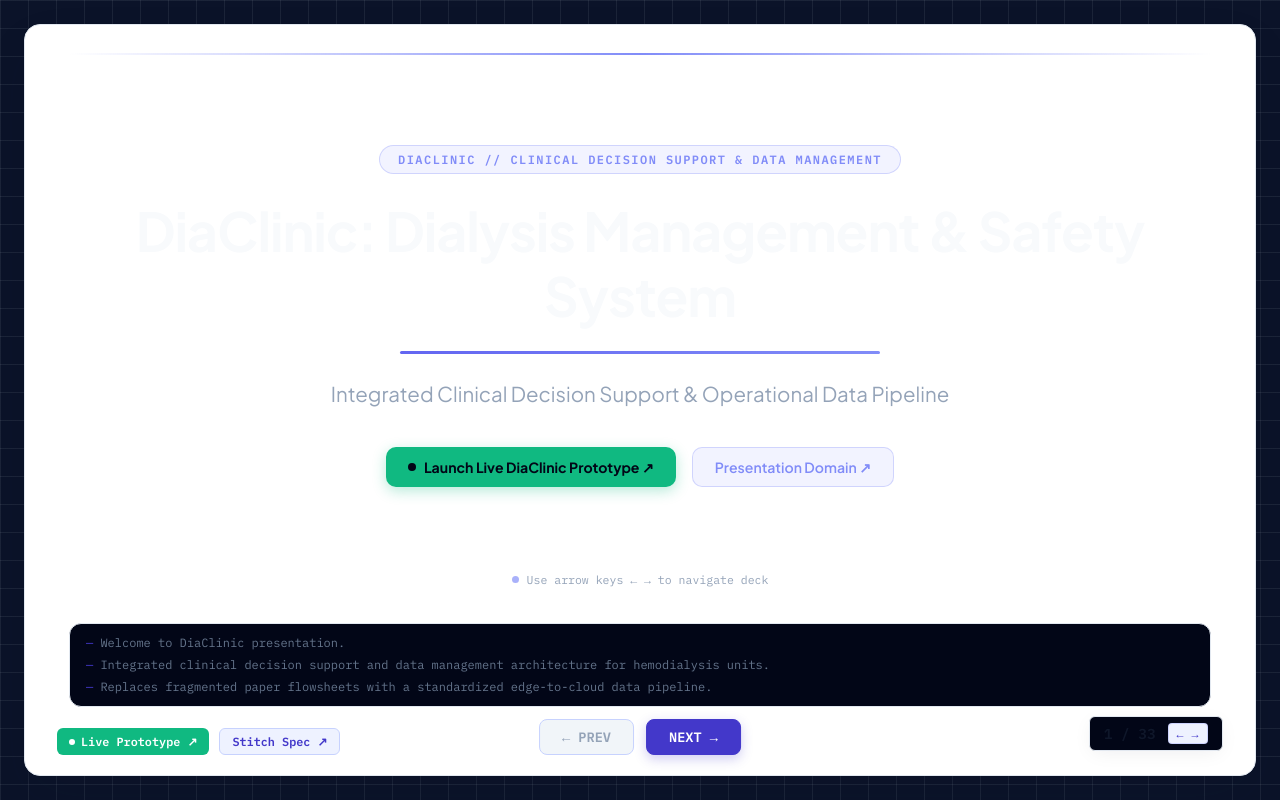
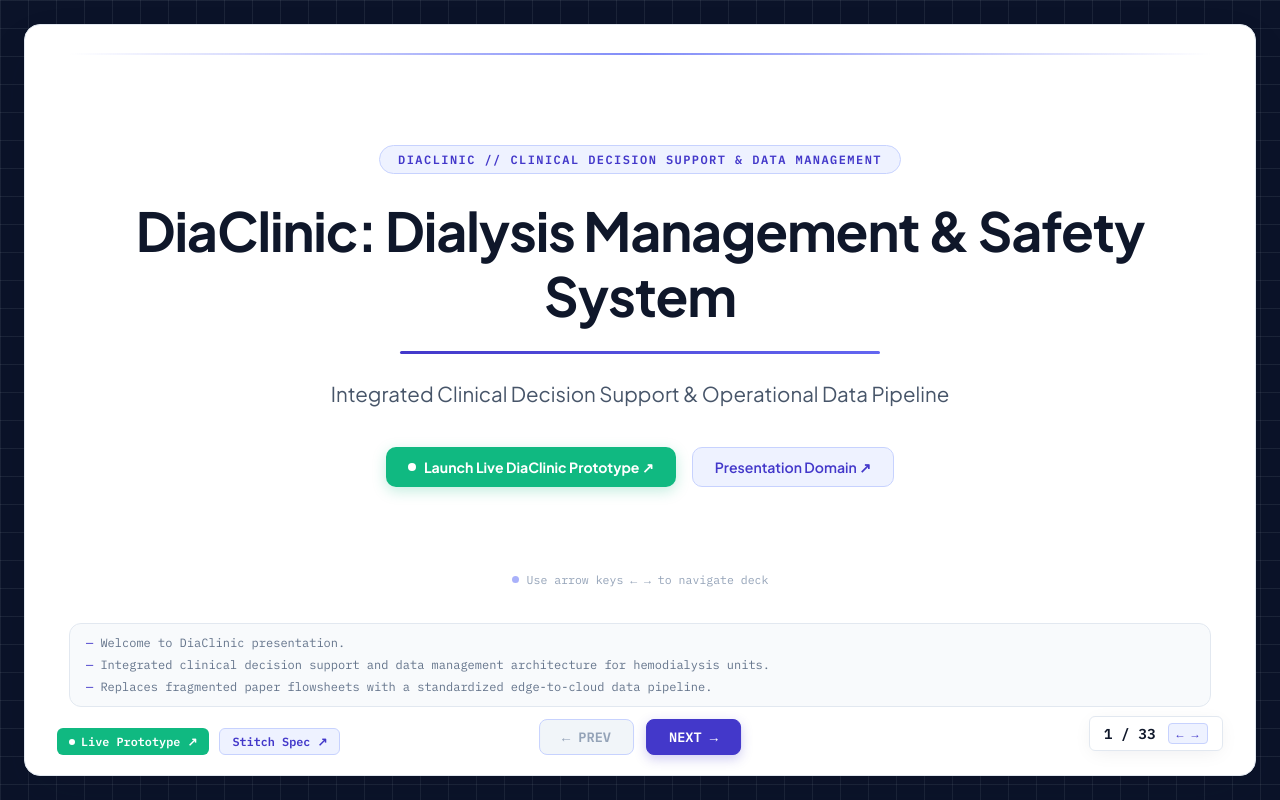
Before and after one commit to AhmedNasser-bug/kinematics-presentation, a Next.js app: page / in a window 1280 px wide. Built offline with nearby package versions, Linux system fonts and the light colour scheme.

Commit message:
fix: complete light theme color revert across slide titles, bullet cards, badges, slide counter, and hero/outro components

```diff
--- a/app/globals.css
+++ b/app/globals.css
@@ -137,8 +137,8 @@ h2 {
   right: 32px;
   font-family: var(--font-mono);
   font-size: 0.8rem;
-  color: var(--color-muted);
-  background: #020617;
+  color: var(--color-text);
+  background: #FFFFFF;
   border: 1px solid var(--color-border);
   border-radius: var(--radius-sm);
   padding: 6px 14px;
@@ -153,7 +153,7 @@ h2 {
   font-size: 0.72rem;
   color: var(--color-primary);
   background: var(--color-accent);
-  border: 1px solid rgba(129, 140, 248, 0.3);
+  border: 1px solid #C7D2FE;
   border-radius: 4px;
   padding: 2px 8px;
   letter-spacing: 0.05em;
@@ -185,7 +185,7 @@ h2 {
   margin-top: 12px;
   border-radius: var(--radius-md);
   border: 1px solid var(--color-border);
-  background: #020617;
+  background: #F8FAFC;
 }
 
 .note-item {
--- a/components/HeroSlide.jsx
+++ b/components/HeroSlide.jsx
@@ -58,9 +58,9 @@ export default function HeroSlide({ title, subtitle }) {
                 fontFamily: "'IBM Plex Mono', monospace",
                 fontSize: '0.75rem',
                 letterSpacing: '0.12em',
-                color: '#818CF8',
-                background: 'rgba(129, 140, 248, 0.1)',
-                border: '1px solid rgba(129, 140, 248, 0.3)',
+                color: '#4338CA',
+                background: '#EEF2FF',
+                border: '1px solid #C7D2FE',
                 borderRadius: '20px',
                 padding: '6px 18px',
                 marginBottom: '24px',
@@ -76,7 +76,7 @@ export default function HeroSlide({ title, subtitle }) {
                 fontFamily: "'Plus Jakarta Sans', sans-serif",
                 fontWeight: 700,
                 fontSize: 'clamp(2.2rem, 4.2vw, 3.6rem)',
-                color: '#F8FAFC',
+                color: '#0F172A',
                 textAlign: 'center',
                 lineHeight: 1.2,
                 margin: '0 0 16px 0',
@@ -91,7 +91,7 @@ export default function HeroSlide({ title, subtitle }) {
             {/* Subtle Pill Underline */}
             <div style={{
                 height: '3px',
-                background: 'linear-gradient(to right, #6366F1, #818CF8)',
+                background: 'linear-gradient(to right, #4338CA, #6366F1)',
                 borderRadius: '2px',
                 margin: '8px auto 24px',
                 animation: 'revealWidth 0.7s cubic-bezier(0.16,1,0.3,1) 0.5s both',
@@ -103,7 +103,7 @@ export default function HeroSlide({ title, subtitle }) {
             <p style={{
                 fontFamily: "'Plus Jakarta Sans', sans-serif",
                 fontSize: 'clamp(1.05rem, 1.8vw, 1.28rem)',
-                color: '#94A3B8',
+                color: '#475569',
                 textAlign: 'center',
                 margin: '0 0 36px 0',
                 animation: 'fadeUp 0.6s ease both',
@@ -126,15 +126,15 @@ export default function HeroSlide({ title, subtitle }) {
                     target="_blank"
                     rel="noreferrer"
                     style={{
-                        background: '#10B981', color: '#020617',
-                        borderRadius: '10px', boxShadow: '0 4px 14px rgba(16, 185, 129, 0.3)',
+                        background: '#10B981', color: '#FFFFFF',
+                        borderRadius: '10px', boxShadow: '0 4px 14px rgba(16, 185, 129, 0.25)',
                         padding: '10px 22px', fontFamily: "'Plus Jakarta Sans', sans-serif",
                         fontWeight: '700', fontSize: '0.88rem', textDecoration: 'none',
                         display: 'inline-flex', alignItems: 'center', gap: '8px',
                         transition: 'transform 0.2s ease'
                     }}
                 >
-                    <span style={{ width: '8px', height: '8px', borderRadius: '50%', background: '#020617', display: 'inline-block' }} />
+                    <span style={{ width: '8px', height: '8px', borderRadius: '50%', background: '#FFFFFF', display: 'inline-block' }} />
                     Launch Live DiaClinic Prototype ↗
                 </a>
                 <a
@@ -142,8 +142,8 @@ export default function HeroSlide({ title, subtitle }) {
                     target="_blank"
                     rel="noreferrer"
                     style={{
-                        background: 'rgba(129, 140, 248, 0.1)', color: '#818CF8',
-                        border: '1px solid rgba(129, 140, 248, 0.3)', borderRadius: '10px',
+                        background: '#EEF2FF', color: '#4338CA',
+                        border: '1px solid #C7D2FE', borderRadius: '10px',
                         padding: '10px 22px', fontFamily: "'Plus Jakarta Sans', sans-serif",
                         fontWeight: '600', fontSize: '0.88rem', textDecoration: 'none',
                         display: 'inline-flex', alignItems: 'center', gap: '8px'
--- a/components/OutroSlide.jsx
+++ b/components/OutroSlide.jsx
@@ -26,9 +26,9 @@ export default function OutroSlide() {
             <div style={{
                 fontFamily: "'IBM Plex Mono', monospace",
                 fontSize: '0.75rem',
-                color: '#818CF8',
-                background: 'rgba(129, 140, 248, 0.1)',
-                border: '1px solid rgba(129, 140, 248, 0.3)',
+                color: '#4338CA',
+                background: '#EEF2FF',
+                border: '1px solid #C7D2FE',
                 borderRadius: '20px',
                 padding: '6px 18px',
                 marginBottom: '24px',
@@ -45,7 +45,7 @@ export default function OutroSlide() {
                 fontFamily: "'Plus Jakarta Sans', sans-serif",
                 fontWeight: 700,
                 fontSize: 'clamp(2.5rem, 5.5vw, 4.5rem)',
-                color: '#F8FAFC',
+                color: '#0F172A',
                 margin: '0 0 8px 0',
                 letterSpacing: '-0.025em',
                 animation: 'outroFadeUp 0.6s ease 0.25s both',
@@ -56,7 +56,7 @@ export default function OutroSlide() {
             {/* Underline sweep */}
             <div style={{
                 height: '3px',
-                background: 'linear-gradient(to right, #6366F1, #818CF8)',
+                background: 'linear-gradient(to right, #4338CA, #6366F1)',
                 borderRadius: '2px',
                 margin: '12px auto 24px',
                 width: '180px',
@@ -66,7 +66,7 @@ export default function OutroSlide() {
             <p style={{
                 fontFamily: "'Plus Jakarta Sans', sans-serif",
                 fontSize: 'clamp(1rem, 1.8vw, 1.25rem)',
-                color: '#94A3B8',
+                color: '#475569',
                 textAlign: 'center',
                 margin: '0 0 32px 0',
                 maxWidth: '680px',
@@ -75,7 +75,7 @@ export default function OutroSlide() {
             }}>
                 Hemodialysis Clinical Decision Support & Operational Data Management Pipeline
                 <br />
-                <span style={{ color: '#818CF8', fontWeight: '600', fontSize: '0.9em' }}>
+                <span style={{ color: '#4338CA', fontWeight: '600', fontSize: '0.9em' }}>
                     Standardized Data Safety & Real-Time Floor Oversight
                 </span>
             </p>
@@ -87,14 +87,14 @@ export default function OutroSlide() {
                     target="_blank"
                     rel="noreferrer"
                     style={{
-                        background: '#10B981', color: '#020617',
-                        borderRadius: '10px', boxShadow: '0 4px 14px rgba(16, 185, 129, 0.3)',
+                        background: '#10B981', color: '#FFFFFF',
+                        borderRadius: '10px', boxShadow: '0 4px 14px rgba(16, 185, 129, 0.25)',
                         padding: '12px 24px', fontFamily: "'Plus Jakarta Sans', sans-serif",
                         fontWeight: '700', fontSize: '0.92rem', textDecoration: 'none',
                         display: 'inline-flex', alignItems: 'center', gap: '8px'
                     }}
                 >
-                    <span style={{ width: '8px', height: '8px', borderRadius: '50%', background: '#020617', display: 'inline-block' }} />
+                    <span style={{ width: '8px', height: '8px', borderRadius: '50%', background: '#FFFFFF', display: 'inline-block' }} />
                     Launch Live DiaClinic Prototype ↗
                 </a>
                 <a
@@ -102,8 +102,8 @@ export default function OutroSlide() {
                     target="_blank"
                     rel="noreferrer"
                     style={{
-                        background: 'rgba(129, 140, 248, 0.1)', color: '#818CF8',
-                        border: '1px solid rgba(129, 140, 248, 0.3)', borderRadius: '10px',
+                        background: '#EEF2FF', color: '#4338CA',
+                        border: '1px solid #C7D2FE', borderRadius: '10px',
                         padding: '12px 24px', fontFamily: "'Plus Jakarta Sans', sans-serif",
                         fontWeight: '600', fontSize: '0.92rem', textDecoration: 'none',
                         display: 'inline-flex', alignItems: 'center', gap: '8px'
```
Also changed, not shown: app/page.js (+21 -21 lines).
